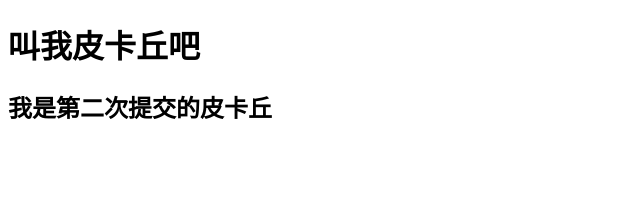
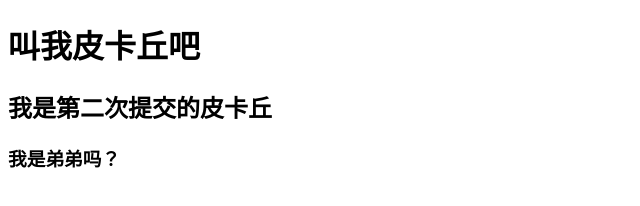
Before and after one commit to Ashin121110/ashin1908, a plain HTML site: page index.html in a window 1280 px wide. Shown: the whole page, without its empty margins (0-640 px from the left). Drawn offline with Linux system fonts and the light colour scheme.

Commit message:
这是第三次提交，新增了一个文件didi.txt

```diff
--- a/index.html
+++ b/index.html
@@ -9,5 +9,6 @@
     <body>
         <h1>叫我皮卡丘吧</h1>
         <h2>我是第二次提交的皮卡丘</h2>
+        <h3>我是弟弟吗？</h3>
     </body>
 </html>
```
Also changed, not shown: didi.txt (added).
